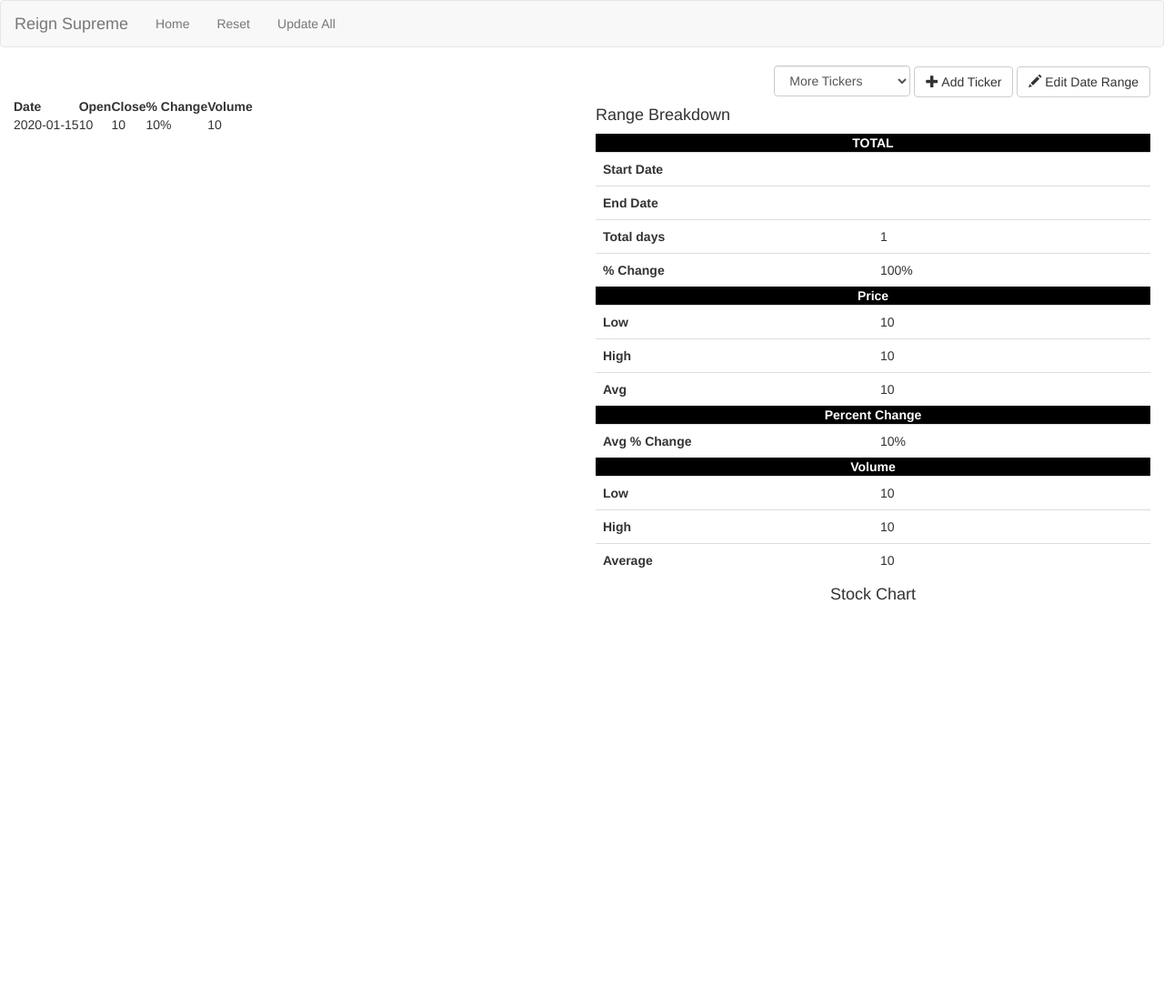
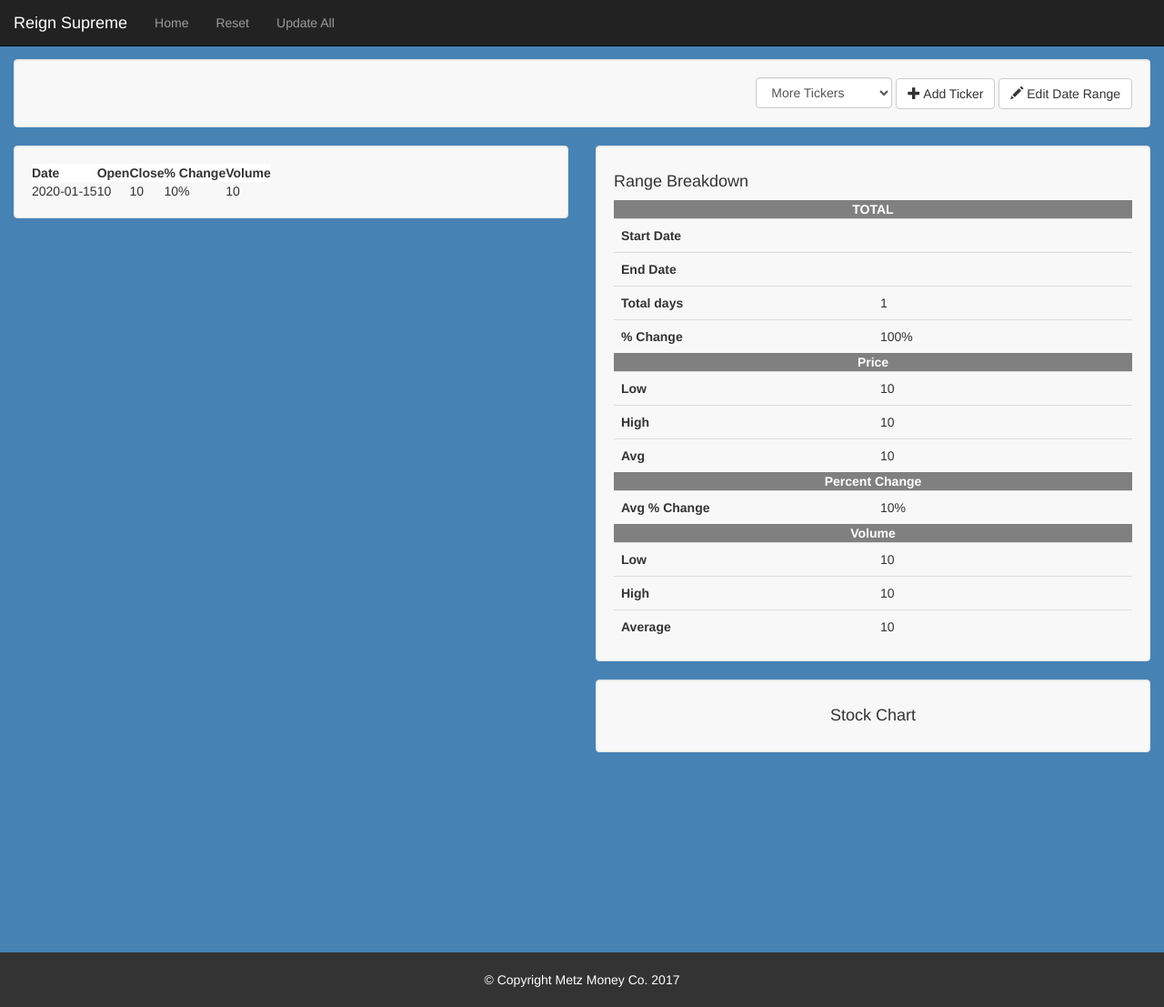
Before and after one commit to johnnymetz/Stock_Reign, a Flask app: template templates/stock_index.html in a window 1280 px wide. Shown: the whole page at 91% size. Before the commit the page ends 660 px from the top, so only its background shows below. Run offline with Flask 2, Linux system fonts and the light colour scheme; the template is opened without the code that fills it: most values are stand-ins (such as "Sample title", 1, 10 or a date in 2020); some libraries are stand-ins or nearby versions.

Commit message:
:art: Styled with sticky headers, wells, color

```diff
--- a/app.py
+++ b/app.py
@@ -41,8 +41,7 @@
     stats['min_pct_change_category'] = get_pct_change_category(row={'pct_change': df['pct_change'].min()})
     stats['max_pct_change_category'] = get_pct_change_category(row={'pct_change': df['pct_change'].max()})
     most_recent_date = df.index[-1]
-    df_pct_change = (df.loc[most_recent_date, 'Close'] - df.loc[start, 'Open']) / df.loc[
-        start, 'Open']
+    df_pct_change = (df.loc[most_recent_date, 'Close'] - df.loc[start, 'Close']) / df.loc[start, 'Close']
     df_total_days = (most_recent_date - start).days
     stats['total_pct_change'] = df_pct_change
     stats['total_pct_change_category'] = get_pct_change_category(row={'pct_change': stats['total_pct_change']})
--- a/static/css/styles.css
+++ b/static/css/styles.css
@@ -0,0 +1,64 @@
+/* Required body padding for Fixed Navbar */
+body {
+	padding-top: 65px;
+	background-color: steelblue;  /* #ccc cadetblue */
+}
+/* Style wells */
+div.well {
+	background-color: #f8f8f8;
+}
+/* Style Ticker */
+#ticker-header {
+	font-size: 20px;
+	font-weight: 500;
+}
+/* Button Spacing */
+div#bar {
+	display: flex;
+	justify-content: space-between;
+}
+div.justify-buttons {
+	display: flex;
+	justify-content: space-around;
+}
+/* Style DataTables Thead */
+.display > thead {
+	background-color: #fff;
+}
+/* Style Percentages */
+.positive {
+	color: green;
+	font-weight: bold;
+}
+.negative {
+	color: red;
+	font-weight: bold;
+}
+.default {
+	font-weight: bold;
+}
+/* Style Breakdown Table */
+div.row-group-label {
+	text-align: center;
+	font-weight: bold;
+	background-color: #808080;
+	color: #fff;
+	position: sticky;
+	top: 51px;
+}
+table.breakdown {
+	margin-bottom: 0px;
+}
+table.breakdown td {
+	width: 50%;
+}
+/* Remove Button click outline */
+.btn:focus, .btn:active {
+	outline: none !important;
+}
+/* Style Footer */
+footer {
+	background-color: #333;
+	color: #fff;
+	padding: 20px 0px;
+}
--- a/templates/macro_header.html
+++ b/templates/macro_header.html
@@ -1,6 +1,6 @@
 {% macro header(wrapper='container') %}
 
-	<nav class="navbar navbar-default">
+	<nav class="navbar navbar-default navbar-fixed-top navbar-inverse">
 		<div class="{{ wrapper }}">
 			<div class="navbar-header">
 				<a href="/" class="navbar-brand">Reign Supreme</a>
--- a/templates/stock_index.html
+++ b/templates/stock_index.html
@@ -14,47 +14,6 @@
 	<link rel="stylesheet" href="{{ url_for('static', filename='css/c3.min.css') }}">
 	<link rel="stylesheet" href="{{ url_for('static', filename='css/jquery-ui.min.css') }}">
   <link rel="stylesheet" href="{{ url_for('static', filename='css/styles.css') }}">
-  <style>
- 		#ticker-header {
- 			font-size: 20px;
- 			font-weight: 500;
- 		}
- 		div#bar {
- 			display: flex;
- 			justify-content: space-between;
- 		}
- 		div.justify-buttons {
- 			display: flex;
- 			justify-content: space-around;
- 		}
-  	.positive {
-			color: green;
-			font-weight: bold;
-  	}
-		.negative {
-			color: red;
-			font-weight: bold;
-		}
-		.default {
-			font-weight: bold;
-		}
-		div.row-group-label {
-			text-align: center;
-			font-weight: bold;
-			background-color: #000;
-			color: #fff;
-		}
-		table.breakdown {
-			margin-bottom: 0px;
-		}
-		table.breakdown td {
-			width: 50%;
-		}
-		/* Remove Button click outline */
-		.btn:focus, .btn:active {
-			outline: none !important;
-		}
-  </style>
 </head>
 <body>
 
@@ -65,6 +24,7 @@
 
 		<div class="row">
 			<div class="col-sm-12">
+				<div class="well">
 					<div id="bar">
 						<span id="ticker-header">{{ session.ticker | upper }}</span>
 						<div>
@@ -80,8 +40,10 @@
 							<button class="btn btn-default" data-toggle="modal" data-target="#edit_dates_modal"><span class="glyphicon glyphicon-pencil"></span> Edit Date Range</button>
 						</div>
 					</div>
-			</div>
+				</div><!-- .well -->
+			</div><!-- .col-sm-6 -->
 			<div class="col-sm-6">
+				<div class="well">
 					<table class="display">
 						<thead>
 							<tr>
@@ -104,11 +66,14 @@
 							{% endfor %}
 						</tbody>
 					</table>
+				</div><!-- .well -->
 			</div><!-- .col-sm-6 -->
 
 			<!-- Results -->
 			<div class="col-sm-6">
+				<div class="well">
 					<h4>Range Breakdown</h4>
+					<div>
 						<div class="row-group-label">TOTAL</div>
 						<table class="table breakdown">
 							<tbody>
@@ -130,6 +95,8 @@
 								</tr>
 							</tbody>
 						</table>
+					</div>
+					<div>
 						<div class="row-group-label">Price</div>
 						<table class="table breakdown">
 							<tbody>
@@ -147,6 +114,8 @@
 								</tr>
 							</tbody>
 						</table>
+					</div>
+					<div>
 						<div class="row-group-label">Percent Change</div>
 						<table class="table breakdown">
 							<tbody>
@@ -166,6 +135,8 @@
 								</tr>
 							</tbody>
 						</table>
+					</div>
+					<div>
 						<div class="row-group-label">Volume</div>
 						<table class="table breakdown">
 							<tbody>
@@ -183,16 +154,14 @@
 								</tr>
 							</tbody>
 						</table>
-
-				{#
-				{% for k, v in stats.items() %}
-					<p>{{ k }}, {{ v }}</p>
-				{% endfor %}
-				#}
+					</div>
+				</div><!-- .well -->
 
 				<!-- Stock Chart -->
+				<div class="well">
 					<h4 class="text-center">Stock Chart</h4>
 					<div id="stock_chart"></div>
+				</div>
 			</div>
 		</div>
 
@@ -201,7 +170,11 @@
 		{{ add_ticker() }}
 		<div style="height: 200px;"></div>
 
-	</div><!-- .container -->
+	</div><!-- .container-fluid -->
+
+	<footer class="text-center">
+		&copy; Copyright Metz Money Co. 2017
+	</footer>
 
   <script src="{{ url_for('static', filename='js/jquery-3.1.1.min.js') }}"></script>
   <script src="{{ url_for('static', filename='js/bootstrap.min.js') }}"></script>
@@ -209,6 +182,7 @@
   <script src="{{ url_for('static', filename='js/d3-v3.min.js') }}"></script>
   <script src="{{ url_for('static', filename='js/c3.min.js') }}"></script>
   <script src="{{ url_for('static', filename='js/jquery-ui.min.js') }}"></script>
+  <script src="{{ url_for('static', filename='js/jquery.floatThead.min.js') }}"></script>
   <script src="{{ url_for('static', filename='js/script.js') }}"></script>
   <script>
 
@@ -217,20 +191,15 @@
   		// Submit Ticker Form
   		$('#ticker').change(function(){
   			$('#ticker_form').submit();
-  			// $.ajax({
-  			// 	url: '/change_ticker',
-  			// 	type: 'POST',
-  			// 	dataType: 'json',
-  			// 	data: {"ticker": $('#ticker').val()}
-  			// });
-  			// window.location.reload();
   		});
 
   		// DataTables
   		$('.display').DataTable({
-  			// ordering: false,
   			info: false,
   			pageLength: 25
+  		});
+  		$('.display').floatThead({
+  			top: 50  // navbar is 50px high
   		});
 
   		// jQuery UI Datepicker
@@ -301,8 +270,6 @@
   			point: {show: false}
   		});
 
-
-
   	});
 
   </script>
```
Also changed, not shown: static/js/jquery.floatThead.min.js (added). Lines whose indentation alone changed are shown as unchanged.
